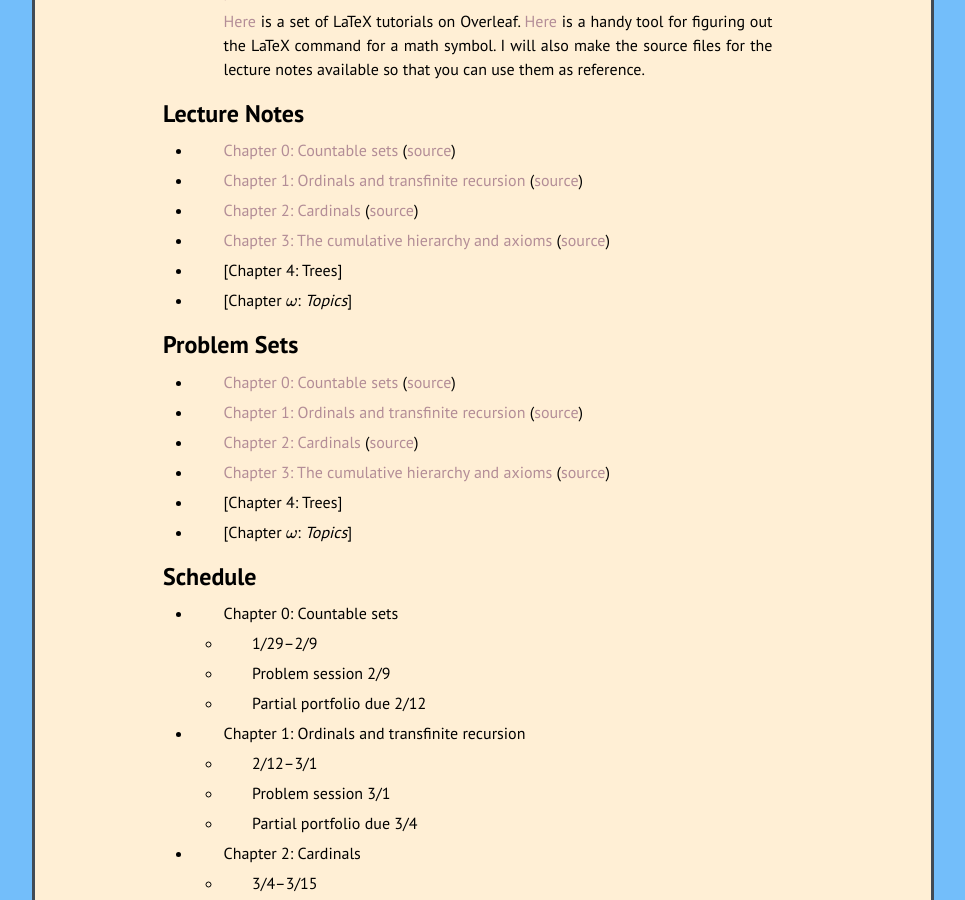
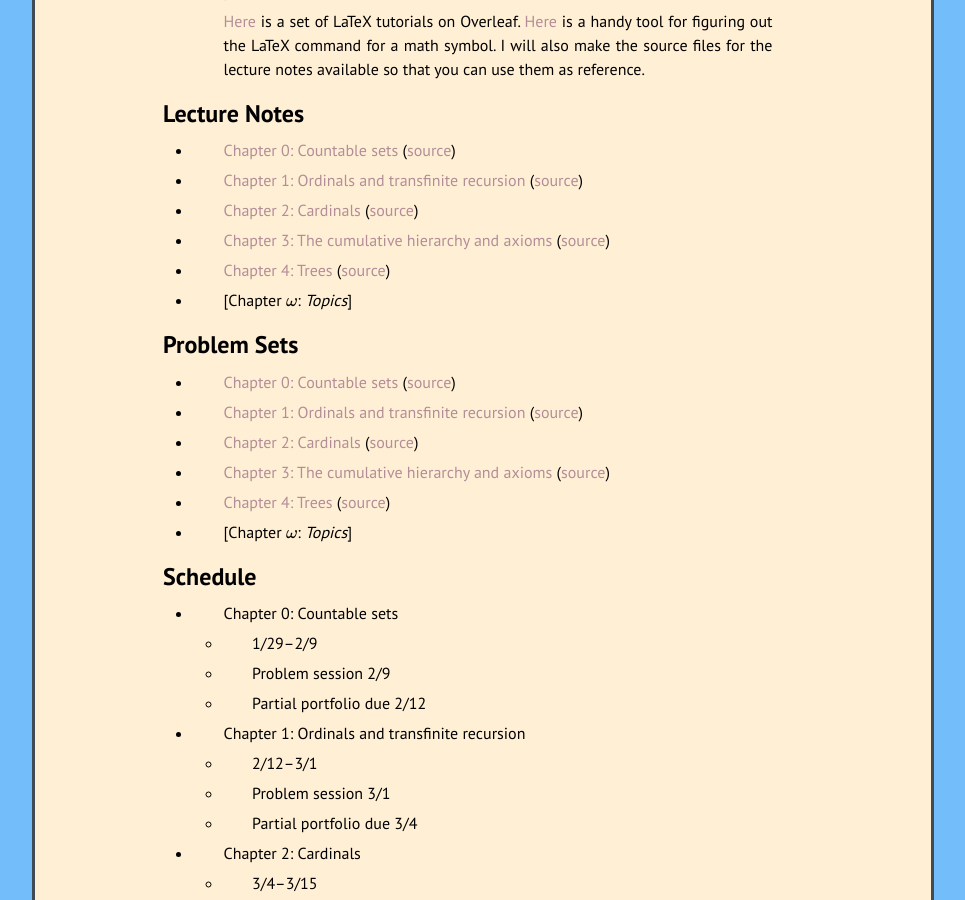
Before and after one commit to kamerynjw/kamerynjw.github.io, a Jekyll site: the page built from teaching/2024/math335.md, in a window 1280 px wide and 900 px high, scrolled down 769 px. Shown: the whole window, without its empty margins (157-1122 px from the left). Built offline with Jekyll 4.4.1, drawn with Linux system fonts in a browser that asks for light colours; nearby versions of some CDN libraries; formulas are drawn with MathJax 3.

Commit message:
chapter 4 notse trees trese trees

```diff
--- a/teaching/2024/math335.md
+++ b/teaching/2024/math335.md
@@ -31,7 +31,7 @@ Lecture Notes
 
 * [Chapter 3: The cumulative hierarchy and axioms]({{ page.url }}ch3.pdf) ([source]({{ page.url }}ch3.tex))
 
-* [Chapter 4: Trees]
+* [Chapter 4: Trees]({{ page.url }}ch4.pdf) ([source]({{ page.url }}ch4.tex))
 
 * [Chapter $\omega$: *Topics*]
 
@@ -46,7 +46,7 @@ Problem Sets
 
 * [Chapter 3: The cumulative hierarchy and axioms]({{ page.url }}pr3.pdf) ([source]({{ page.url }}pr3.tex))
 
-* [Chapter 4: Trees]
+* [Chapter 4: Trees]({{ page.url }}pr4.pdf) ([source]({{ page.url }}pr4.tex))
 
 * [Chapter $\omega$: *Topics*]
 
```
Also changed, not shown: teaching/2024/math01b.md (+1 -1 lines), teaching/2024/math02.md (+1 -1 lines), 4 other files.
